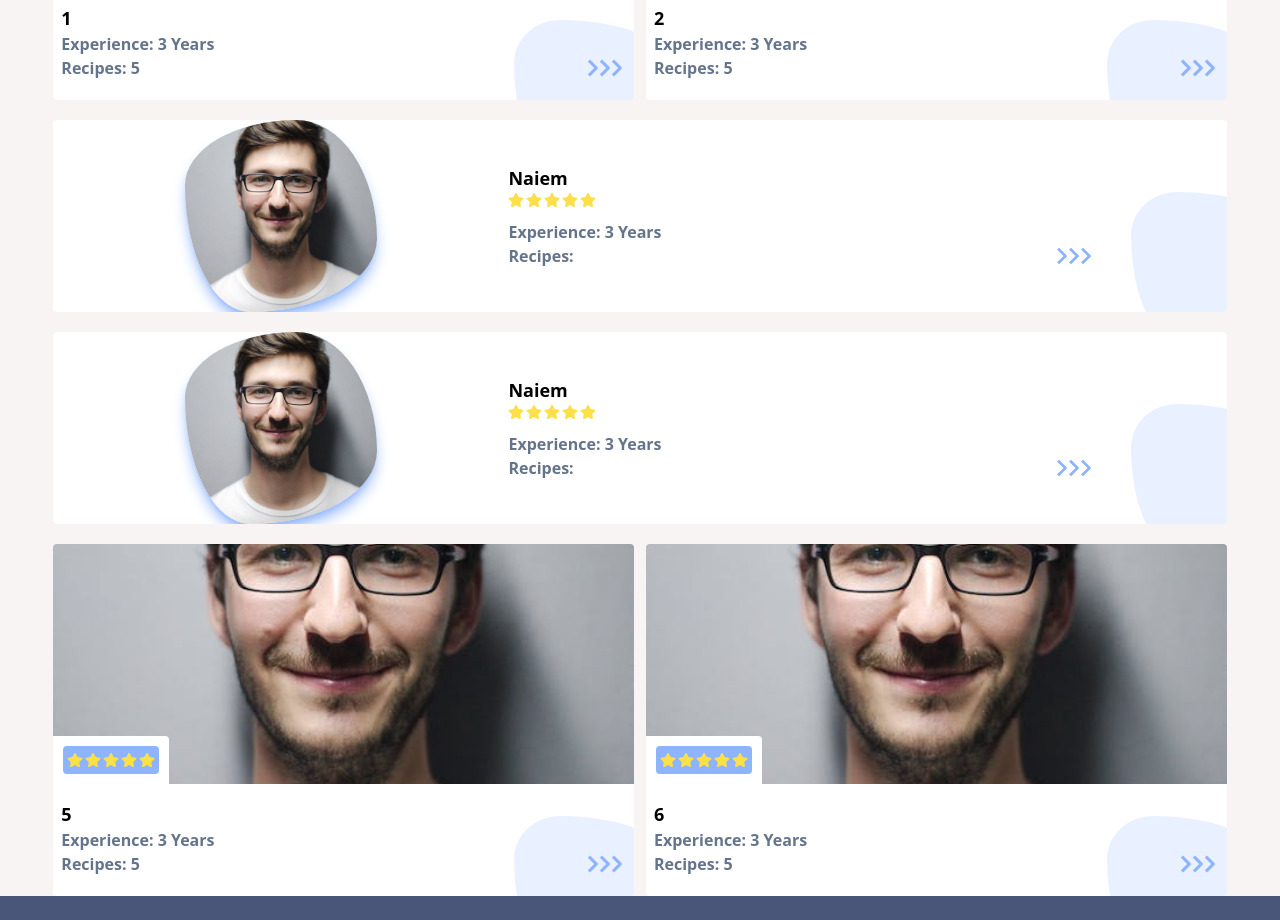
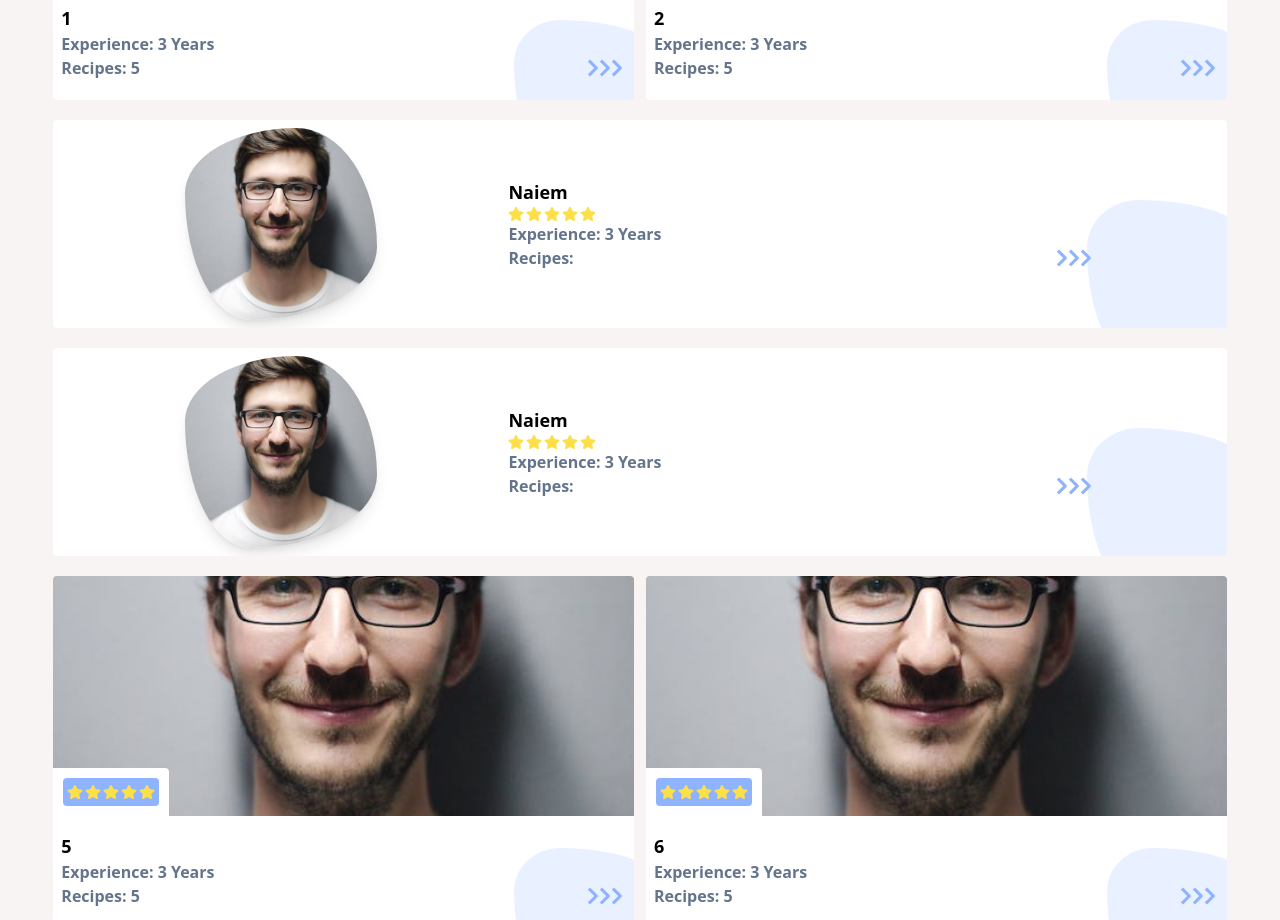
Before and after one commit to MohammadNaiem65/mad-chef-client, a React (Vite) app: page / in a window 1280 px wide. Shown: the part 1220-2140 px from the top of the page. Built offline with nearby package versions, Linux system fonts and the light colour scheme.

Commit message:
Updated: updated HorizontalCard with more clean and optimized code

```diff
--- a/src/components/Home/TopChefs/HorizontalCard.jsx
+++ b/src/components/Home/TopChefs/HorizontalCard.jsx
@@ -1,7 +1,8 @@
+import { motion } from 'framer-motion';
 import { Link } from 'react-router-dom';
-import { FaRegStar, FaStar, FaStarHalfAlt } from 'react-icons/fa';
+import { Rating } from '../../../shared';
+import VerticalCard from './VerticalCard';
 import { modelImg } from '../../../assets';
-import VerticalCard from './VerticalCard';
 
 export default function HorizontalCard({ e }) {
 	const name = 'Naiem';
@@ -10,55 +11,66 @@ export default function HorizontalCard({ e }) {
 	const recipes = 5;
 	const _id = 2;
 
+	const arrowVariant = {
+		hover: {
+			x: [-20, 0],
+			opacity: [0, 1],
+			rotate: '45deg',
+		},
+	};
+
 	return (
 		<>
 			{/* Show in large devices */}
-			<div className='h-full p-5 md:p-0 bg-white rounded hidden md:col-span-2 md:flex flex-col md:flex-row md:justify-evenly items-center relative overflow-hidden'>
-				{/* image */}
-				<div className='image-container w-48 h-48 mb-5 md:mb-0 shape-bg-three overflow-hidden shadow-lg shadow-Primary z-30'>
-					<img
-						src={modelImg}
-						alt={`picture of chef ${name}`}
-						className='h-full w-full chef-image object-cover object-center'
-					/>
-				</div>
+			<div className='h-52 p-5 md:p-0 bg-white hidden md:col-span-2 md:flex md:flex-row justify-evenly items-center relative rounded overflow-hidden'>
+				{/* chef image */}
+				<img
+					src={modelImg}
+					alt={`picture of chef ${name}`}
+					className='shape-bg-three w-48 h-48 object-cover object-center shadow-lg '
+				/>
 
 				{/* content */}
 				<div className='w-1/2 text-slate-500'>
-					<div className='mb-3'>
-						<p className='text-lg font-semibold text-black'>
-							{name}
-						</p>
-						<p className='text-yellow-300 flex items-center gap-[2px]'>
-							{rating &&
-								Array.from({ length: 5 }, (_, i) => {
-									return rating >= i + 1 ? (
-										<FaStar key={i} />
-									) : rating >= i + 0.5 ? (
-										<FaStarHalfAlt key={i} />
-									) : (
-										<FaRegStar key={i} />
-									);
-								})}
-						</p>
-					</div>
-					<div className='font-semibold'>
+					<p className='text-lg font-semibold text-black'>{name}</p>
+					<p className='text-yellow-300 flex items-center gap-[2px]'>
+						{rating && <Rating rating={rating} />}
+					</p>
+					<div className='font-semibold relative z-20'>
 						<p>Experience: {yearsOfExperience} Years</p>
-						<div className='flex justify-between items-center '>
+						<div className='flex justify-between items-center'>
 							<p>Recipes: {recipes?.length}</p>
 							<Link
 								to={`https://assignment-10-phr.netlify.app/dashboard/chefs/chef/${_id}`}
-								className='arrows flex justify-center items-center w-12 h-6 relative z-50'>
-								<span className='w-3 h-3 border-t-[3px] border-r-[3px] border-Primary rounded-tr-[2px] block transform rotate-45 hover'></span>
-								<span className='w-3 h-3 border-t-[3px] border-r-[3px] border-Primary rounded-tr-[2px] block transform rotate-45'></span>
-								<span className='w-3 h-3 border-t-[3px] border-r-[3px] border-Primary rounded-tr-[2px] block transform rotate-45'></span>
+								className='cursor-pointer'>
+								<motion.p
+									whileHover='hover'
+									whileTap='hover'
+									className='w-12 h-6 flex justify-center items-center'>
+									{[0, 1, 2].map((time) => (
+										<motion.span
+											key={time}
+											initial={{
+												x: 0,
+												opacity: 1,
+												rotate: '45deg',
+											}}
+											variants={arrowVariant}
+											transition={{
+												duration: 0.7,
+												delay: 0.25 * time,
+											}}
+											className='w-3 h-3 border-t-[3px] border-r-[3px] border-Primary rounded-tr-[2px] block transform rotate-45'
+										/>
+									))}
+								</motion.p>
 							</Link>
 						</div>
 					</div>
 				</div>
 
 				{/* Right-Bottom blob */}
-				<div className='h-36 aspect-square shape-bg-one bg-Primary bg-opacity-20 absolute -right-12 -bottom-6' />
+				<div className='h-40 aspect-square bg-Primary bg-opacity-20 absolute -right-5 -bottom-8 z-10 rounded-tl-[32%_30%] rounded-tr-[68%_24%] rounded-bl-[30%_70%]' />
 			</div>
 
 			{/* Show in small devices */}
--- a/src/components/Home/TopChefs/VerticalCard.jsx
+++ b/src/components/Home/TopChefs/VerticalCard.jsx
@@ -65,7 +65,7 @@ export default function VerticalCard({ e }) {
 				</div>
 
 				{/* Right-Bottom blob */}
-				<div className='h-36 aspect-square shape-bg-one bg-Primary bg-opacity-20 absolute -right-6 -bottom-16 z-10' />
+				<div className='shape-bg-one h-36 aspect-square bg-Primary bg-opacity-20 absolute -right-6 -bottom-16 z-10' />
 			</div>
 		</div>
 	);
```
